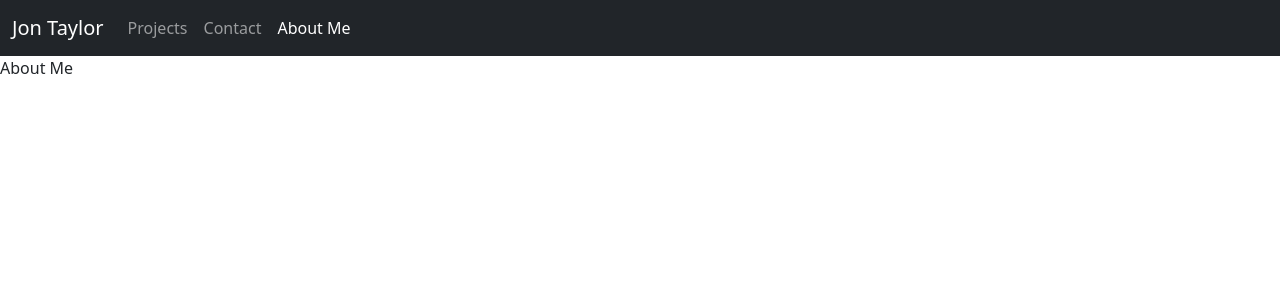
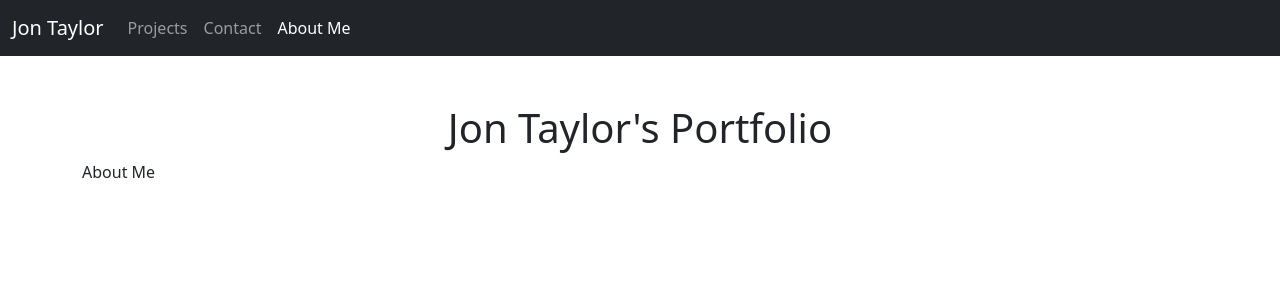
Before and after one commit to DevJonTaylor/work-of-jon-taylor, a React (Create React App) app: page /about in a window 1280 px wide. Shown: the top 300 px of the page. Built offline with nearby package versions, Linux system fonts and the light colour scheme.

Commit message:
Setup an input that applies to all pages.

```diff
--- a/src/App.js
+++ b/src/App.js
@@ -1,18 +1,26 @@
-import {Routes, Route, Outlet} from "react-router";
+import {Routes, Route} from "react-router";
 import { Projects, Contact, About } from "./routes";
 import { Navbar } from "./Navbar";
 
-function App() {
+function Theme() {
   return (
-    <div className="App">
-      <Navbar />
+    <div className="container">
+      <h1 className="text-center mt-5">Jon Taylor's Portfolio</h1>
       <Routes className="box">
         <Route path="/" element={<Projects />} />
         <Route path="/projects" element={<Projects />} />
         <Route path="/contact" element={<Contact />} />
         <Route path="/about" element={<About />} />
       </Routes>
-      <Outlet />
+    </div>
+  )
+}
+
+function App() {
+  return (
+    <div className="App">
+      <Navbar />
+      <Theme />
     </div>
   );
 }
--- a/src/Navbar/Bar.js
+++ b/src/Navbar/Bar.js
@@ -1,9 +1,7 @@
 function Bar({children}) {
   return (
-    <nav className="navbar-component" role="navigation" aria-label="main navigation">
-      <div className="container-fluid">
-        {children}
-      </div>
+    <nav className="navbar navbar-expand navbar-dark bg-dark">
+      {children}
     </nav>
   );
 }
--- a/src/Navbar/index.js
+++ b/src/Navbar/index.js
@@ -4,7 +4,7 @@ import { Link } from "./Link";
 function Navbar() {
   return (
     <header>
-      <nav className="navbar navbar-expand navbar-dark bg-dark" aria-label="Second navbar example">
+      <Bar>
         <div className="container-fluid">
           <span className="navbar-brand">Jon Taylor</span>
 
@@ -16,7 +16,7 @@ function Navbar() {
             </ul>
           </div>
         </div>
-      </nav>
+      </Bar>
     </header>
   )
 }
```
